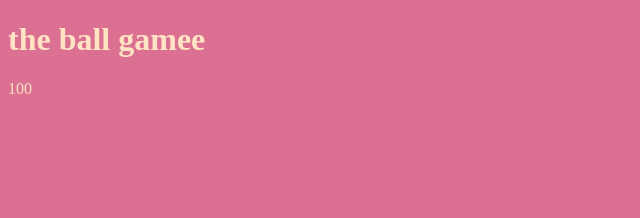
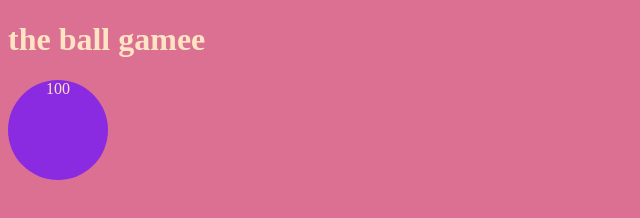
Before and after one commit to rinat1818/ex-git-basice, a plain HTML site: page index.html in a window 1280 px wide. Shown: the whole page, without its empty margins (0-640 px from the left). Drawn offline with Linux system fonts and the light colour scheme.

```diff
--- a/style.css
+++ b/style.css
@@ -2,3 +2,11 @@ body{
     background-color: palevioletred;
     color: bisque;
 }
+.ball{
+    background-color: blueviolet;
+    height: 100px;
+    width: 100px;
+    text-align: center;
+    margin: 0,auto;
+    border-radius: 50%;
+}
```
